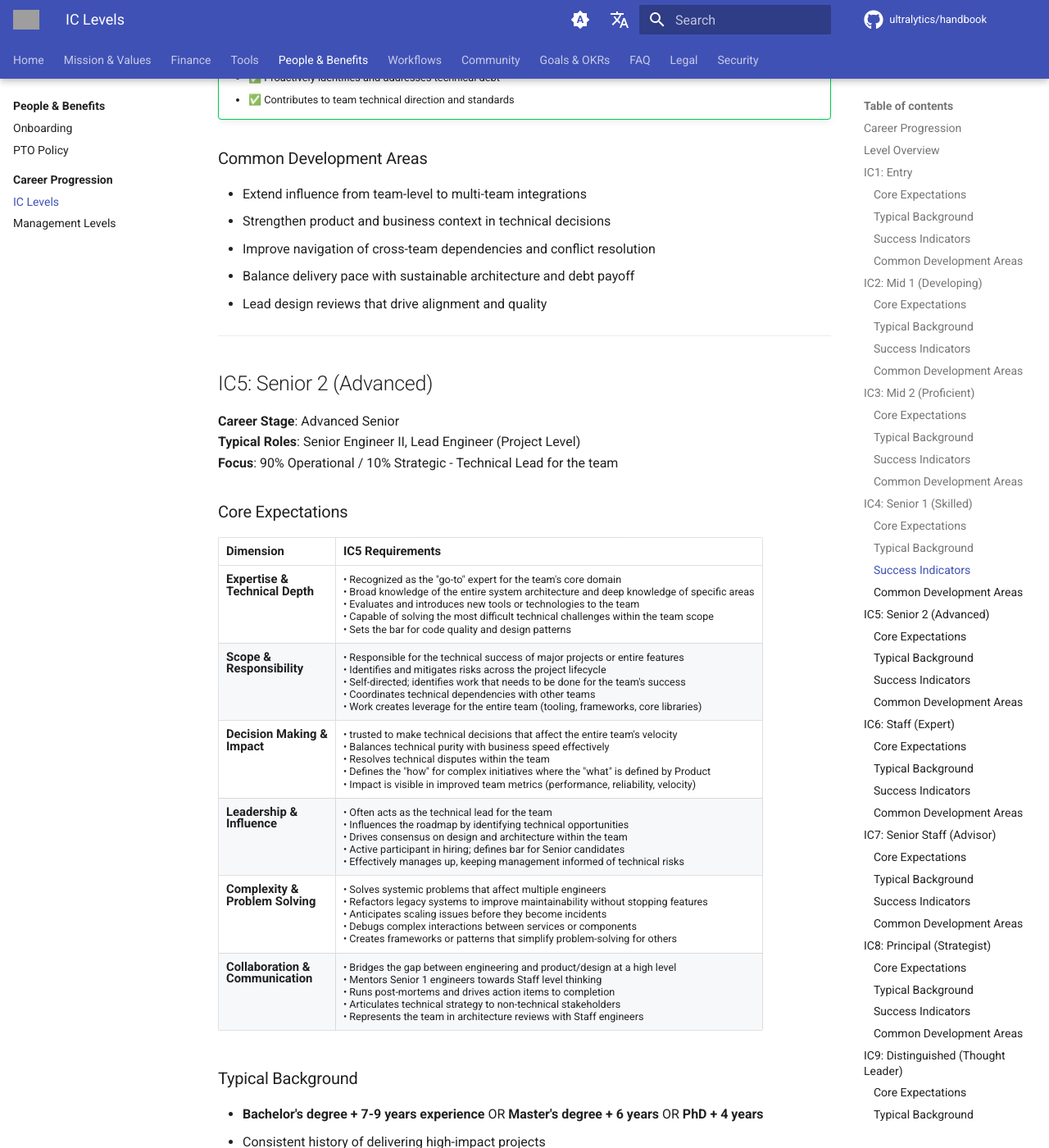
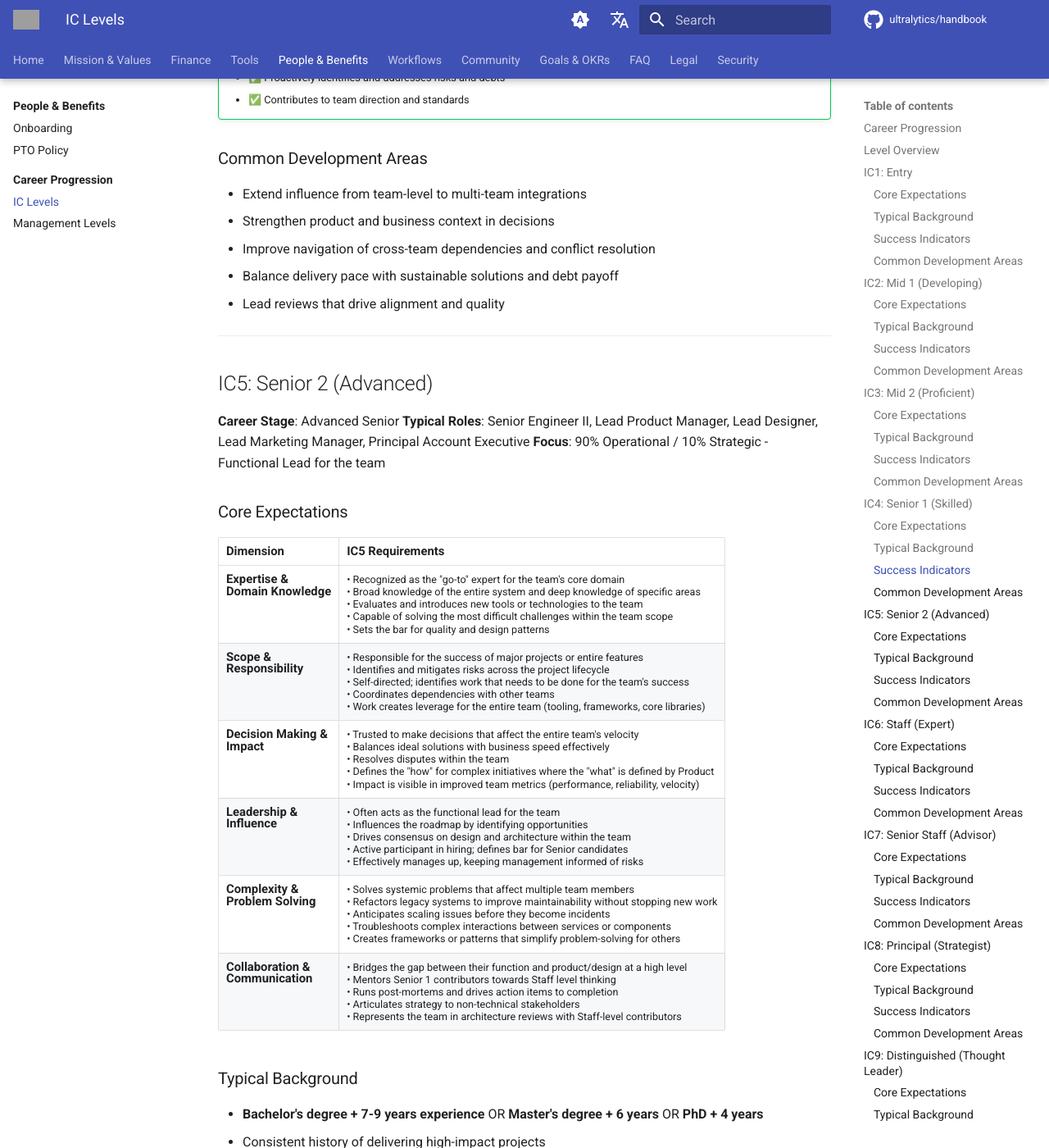
Before and after one commit to ultralytics/handbook, an MkDocs documentation site: the page built from docs/en/people/careers/levels-ic.md, in a window 1280 px wide and 1400 px high, scrolled down 7037 px. Shown: the whole window at 82% size. Built offline with MkDocs 1.6.1 and Material for MkDocs 9.7.7, drawn with Linux system fonts in a browser that asks for light colours; comment, search, counter and statistics services are not loaded; some of the changed text lies outside the part shown; grey boxes are pictures that could not be loaded.

Commit message:
Broaden levels for non-technical

```diff
--- a/docs/en/people/careers/levels-ic.md
+++ b/docs/en/people/careers/levels-ic.md
@@ -186,88 +186,88 @@ graph LR
 ## IC4: Senior 1 (Skilled)
 
 **Career Stage**: Career / Fully Functioning
-**Typical Roles**: Senior Engineer, Senior Product Manager, Senior Designer
+**Typical Roles**: Senior Engineer, Senior Product Manager, Senior Designer, Senior Analyst, Senior Marketing Manager
 **Focus**: 100% Operational - Independent expert with cross-team influence
 
 ### Core Expectations
 
-| Dimension                            | IC4 Requirements                                                                                                                                                                                                                                                                                                                                                                   |
-| ------------------------------------ | ---------------------------------------------------------------------------------------------------------------------------------------------------------------------------------------------------------------------------------------------------------------------------------------------------------------------------------------------------------------------------------- |
-| **Expertise &<br>Technical Depth**   | • Applies complete and practical knowledge across multiple specializations<br>• Demonstrates full competence and gains exposure to more complex work<br>• Understands interrelationships between different disciplines<br>• Deep application of principles, theories, and concepts in domain<br>• May be gaining exposure to adjacent technical areas                              |
-| **Scope &<br>Responsibility**        | • Handles moderate complexity with diverse issues requiring minimal review<br>• Contributes to significant project components, impacting own and others' work<br>• Plans own work within scheduled guidelines across multiple projects<br>• Often recommends integration approaches across team projects<br>• Work affects team outcomes and cross-team deliverables significantly |
-| **Decision Making &<br>Impact**      | • Makes independent decisions guided by experience and learned knowledge<br>• Makes decisions on own work methods, occasionally in ambiguous situations<br>• Regularly resolves routine and non-routine issues independently<br>• Works under broad guidelines with regular independent judgment application<br>• Influences work team products, processes, and results            |
-| **Leadership &<br>Influence**        | • Identifies and actively manages diverse stakeholders across teams<br>• Presents results and recommendations across discipline effectively<br>• Begins influencing team products, features, processes, and results<br>• Serves as Recommender and occasional Activator on team decisions<br>• May lead small projects or significant initiative components                        |
-| **Complexity &<br>Problem Solving**  | • Problems are somewhat varied, require analysis of multiple factors and data conflicts<br>• Assesses unusual circumstances using sophisticated problem-solving techniques<br>• Identifies root causes and builds solutions independently<br>• Provides creative and effective solutions to complex issues<br>• Breaks down complex problems into manageable components            |
-| **Collaboration &<br>Communication** | • Works effectively across multiple teams and functional areas<br>• Communicates complex technical concepts to non-technical audiences<br>• Mentors IC2 and IC3 team members regularly on technical topics<br>• Participates in hiring and interviewing processes<br>• Represents team effectively in cross-functional forums                                                      |
+| Dimension                      | IC4 Requirements                                                                                                                                                                                                                                                                                                                                                     |
+| ------------------------------ | -------------------------------------------------------------------------------------------------------------------------------------------------------------------------------------------------------------------------------------------------------------------------------------------------------------------------------------------------------------------- |
+| **Expertise &<br>Domain Knowledge**   | • Applies complete and practical knowledge across multiple specializations<br>• Demonstrates full competence and gains exposure to more complex work<br>• Understands interrelationships between different disciplines<br>• Deep application of principles, theories, and concepts in domain<br>• May be gaining exposure to adjacent functional areas                              |
+| **Scope &<br>Responsibility**  | • Handles moderate complexity with diverse issues requiring minimal review<br>• Contributes to significant project components, impacting own and others' work<br>• Plans own work within scheduled guidelines across multiple projects<br>• Often recommends integration approaches across team projects<br>• Work affects team outcomes and cross-team deliverables significantly |
+| **Decision Making &<br>Impact** | • Makes independent decisions guided by experience and learned knowledge<br>• Makes decisions on own work methods, occasionally in ambiguous situations<br>• Regularly resolves routine and non-routine issues independently<br>• Works under broad guidelines with regular independent judgment application<br>• Influences work team products, processes, and results              |
+| **Leadership &<br>Influence**  | • Identifies and actively manages diverse stakeholders across teams<br>• Presents results and recommendations across discipline effectively<br>• Begins influencing team products, features, processes, and results<br>• Serves as Recommender and occasional Activator on team decisions<br>• May lead small projects or significant initiative components                          |
+| **Complexity &<br>Problem Solving**   | • Problems are somewhat varied, require analysis of multiple factors and data conflicts<br>• Assesses unusual circumstances using sophisticated problem-solving techniques<br>• Identifies root causes and builds solutions independently<br>• Provides creative and effective solutions to complex issues<br>• Breaks down complex problems into manageable components              |
+| **Collaboration &<br>Communication**  | • Works effectively across multiple teams and functional areas<br>• Communicates complex concepts to non-technical audiences<br>• Mentors IC2 and IC3 team members regularly on functional topics<br>• Participates in hiring and interviewing processes<br>• Represents team effectively in cross-functional forums                                                        |
 
 ### Typical Background
 
 - **Bachelor's degree + 5-7 years experience** OR **Master's degree + 4 years** OR **PhD + 2 years**
 - Proven track record of independent complex project delivery
-- Strong technical expertise and domain knowledge
-- Demonstrated ability to influence team technical direction
+- Strong expertise and domain knowledge
+- Demonstrated ability to influence team direction
 
 ### Success Indicators
 
 !!! success "Key Performance Signals"
 
     - ✅ Owns and delivers complex projects independently with high quality
-    - ✅ Provides effective technical mentorship to junior/mid team members
-    - ✅ Makes consistently high-quality technical decisions
-    - ✅ Proactively identifies and addresses technical debt
-    - ✅ Contributes to team technical direction and standards
+    - ✅ Provides effective mentorship to junior/mid team members
+    - ✅ Makes consistently high-quality decisions
+    - ✅ Proactively identifies and addresses risks and debts
+    - ✅ Contributes to team direction and standards
 
 ### Common Development Areas
 
 - Extend influence from team-level to multi-team integrations
-- Strengthen product and business context in technical decisions
+- Strengthen product and business context in decisions
 - Improve navigation of cross-team dependencies and conflict resolution
-- Balance delivery pace with sustainable architecture and debt payoff
-- Lead design reviews that drive alignment and quality
+- Balance delivery pace with sustainable solutions and debt payoff
+- Lead reviews that drive alignment and quality
 
 ---
 
 ## IC5: Senior 2 (Advanced)
 
 **Career Stage**: Advanced Senior
-**Typical Roles**: Senior Engineer II, Lead Engineer (Project Level)
-**Focus**: 90% Operational / 10% Strategic - Technical Lead for the team
+**Typical Roles**: Senior Engineer II, Lead Product Manager, Lead Designer, Lead Marketing Manager, Principal Account Executive
+**Focus**: 90% Operational / 10% Strategic - Functional Lead for the team
 
 ### Core Expectations
 
-| Dimension                            | IC5 Requirements                                                                                                                                                                                                                                                                                                                                                             |
-| ------------------------------------ | ---------------------------------------------------------------------------------------------------------------------------------------------------------------------------------------------------------------------------------------------------------------------------------------------------------------------------------------------------------------------------- |
-| **Expertise &<br>Technical Depth**   | • Recognized as the "go-to" expert for the team's core domain<br>• Broad knowledge of the entire system architecture and deep knowledge of specific areas<br>• Evaluates and introduces new tools or technologies to the team<br>• Capable of solving the most difficult technical challenges within the team scope<br>• Sets the bar for code quality and design patterns   |
-| **Scope &<br>Responsibility**        | • Responsible for the technical success of major projects or entire features<br>• Identifies and mitigates risks across the project lifecycle<br>• Self-directed; identifies work that needs to be done for the team's success<br>• Coordinates technical dependencies with other teams<br>• Work creates leverage for the entire team (tooling, frameworks, core libraries) |
-| **Decision Making &<br>Impact**      | • trusted to make technical decisions that affect the entire team's velocity<br>• Balances technical purity with business speed effectively<br>• Resolves technical disputes within the team<br>• Defines the "how" for complex initiatives where the "what" is defined by Product<br>• Impact is visible in improved team metrics (performance, reliability, velocity)      |
-| **Leadership &<br>Influence**        | • Often acts as the technical lead for the team<br>• Influences the roadmap by identifying technical opportunities<br>• Drives consensus on design and architecture within the team<br>• Active participant in hiring; defines bar for Senior candidates<br>• Effectively manages up, keeping management informed of technical risks                                         |
-| **Complexity &<br>Problem Solving**  | • Solves systemic problems that affect multiple engineers<br>• Refactors legacy systems to improve maintainability without stopping features<br>• Anticipates scaling issues before they become incidents<br>• Debugs complex interactions between services or components<br>• Creates frameworks or patterns that simplify problem-solving for others                       |
-| **Collaboration &<br>Communication** | • Bridges the gap between engineering and product/design at a high level<br>• Mentors Senior 1 engineers towards Staff level thinking<br>• Runs post-mortems and drives action items to completion<br>• Articulates technical strategy to non-technical stakeholders<br>• Represents the team in architecture reviews with Staff engineers                                   |
+| Dimension                      | IC5 Requirements                                                                                                                                                                                                                                                                                                                                                       |
+| ------------------------------ | ---------------------------------------------------------------------------------------------------------------------------------------------------------------------------------------------------------------------------------------------------------------------------------------------------------------------------------------------------------------------- |
+| **Expertise &<br>Domain Knowledge**   | • Recognized as the "go-to" expert for the team's core domain<br>• Broad knowledge of the entire system and deep knowledge of specific areas<br>• Evaluates and introduces new tools or technologies to the team<br>• Capable of solving the most difficult challenges within the team scope<br>• Sets the bar for quality and design patterns                               |
+| **Scope &<br>Responsibility**  | • Responsible for the success of major projects or entire features<br>• Identifies and mitigates risks across the project lifecycle<br>• Self-directed; identifies work that needs to be done for the team's success<br>• Coordinates dependencies with other teams<br>• Work creates leverage for the entire team (tooling, frameworks, core libraries)                      |
+| **Decision Making &<br>Impact** | • Trusted to make decisions that affect the entire team's velocity<br>• Balances ideal solutions with business speed effectively<br>• Resolves disputes within the team<br>• Defines the "how" for complex initiatives where the "what" is defined by Product<br>• Impact is visible in improved team metrics (performance, reliability, velocity)                               |
+| **Leadership &<br>Influence**  | • Often acts as the functional lead for the team<br>• Influences the roadmap by identifying opportunities<br>• Drives consensus on design and architecture within the team<br>• Active participant in hiring; defines bar for Senior candidates<br>• Effectively manages up, keeping management informed of risks                                                              |
+| **Complexity &<br>Problem Solving**   | • Solves systemic problems that affect multiple team members<br>• Refactors legacy systems to improve maintainability without stopping new work<br>• Anticipates scaling issues before they become incidents<br>• Troubleshoots complex interactions between services or components<br>• Creates frameworks or patterns that simplify problem-solving for others |
+| **Collaboration &<br>Communication**  | • Bridges the gap between their function and product/design at a high level<br>• Mentors Senior 1 contributors towards Staff level thinking<br>• Runs post-mortems and drives action items to completion<br>• Articulates strategy to non-technical stakeholders<br>• Represents the team in architecture reviews with Staff-level contributors         |
 
 ### Typical Background
 
 - **Bachelor's degree + 7-9 years experience** OR **Master's degree + 6 years** OR **PhD + 4 years**
 - Consistent history of delivering high-impact projects
-- Experience leading technical design for a team
-- Strong reputation for technical excellence and reliability
+- Experience leading design for a team
+- Strong reputation for excellence and reliability
 
 ### Success Indicators
 
 !!! success "Key Performance Signals"
 
-    - ✅ Acts as the technical anchor for the team
-    - ✅ Successfully delegates technical work while maintaining quality
+    - ✅ Acts as the anchor for the team
+    - ✅ Successfully delegates work while maintaining quality
     - ✅ Improves team velocity through tooling or process improvements
     - ✅ Mentors other Seniors to help them grow
     - ✅ Prevents major incidents through foresight and robust design
 
 ### Common Development Areas
 
-- Practice structured delegation while preserving technical bar
-- Strengthen cross-team alignment with product, design, and infra partners
+- Practice structured delegation while preserving quality bar
+- Strengthen cross-team alignment with product, design, and other partners
 - Balance speed vs. quality and make tradeoffs explicit to stakeholders
 - Reduce bus factor through documentation, reviews, and knowledge sharing
-- Build toward Staff influence by shaping team-level technical strategy
+- Build toward Staff influence by shaping team-level strategy
 
 ---
 
```
